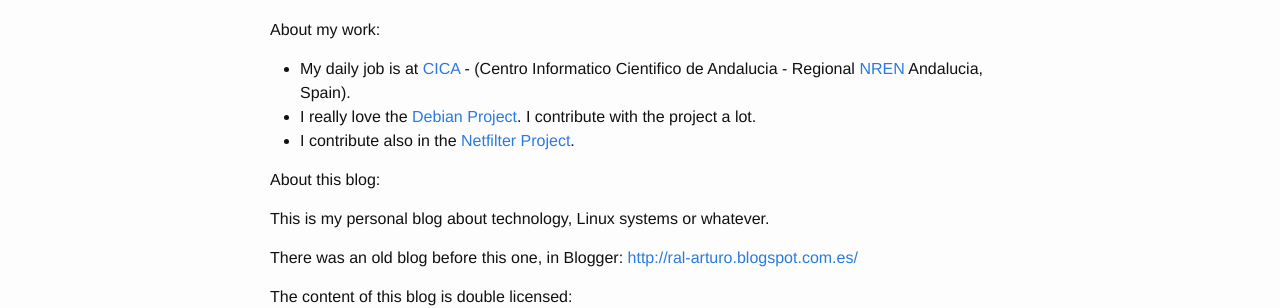
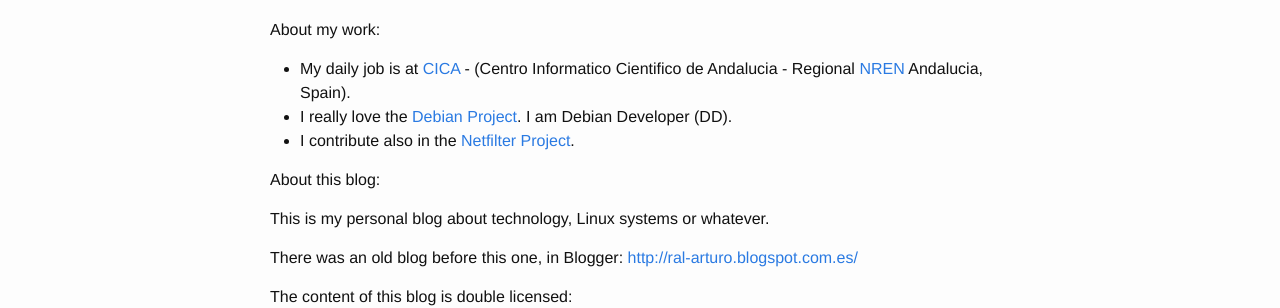
Before and after one commit to aborrero/ral-arturo.org, a Jekyll site: the page built from about.md, in a window 1280 px wide. Shown: the part 146-454 px from the top of the page. Built offline with Jekyll 4.4.1, drawn with Linux system fonts in a browser that asks for light colours.

Commit message:
about.md: put some bits about me being DD
Put some bits about me being DD.

Signed-off-by: Arturo Borrero Gonzalez <arturo@debian.org>

```diff
--- a/about.md
+++ b/about.md
@@ -8,8 +8,7 @@
 
  * My daily job is at [CICA][cica] - (Centro Informatico Cientifico de
    Andalucia - Regional [NREN][nren] Andalucia, Spain).
- * I really love the [Debian Project][debian]. I contribute with the project
-   a lot.
+ * I really love the [Debian Project][debian]. I am Debian Developer (DD).
  * I contribute also in the [Netfilter Project][netfilter].
 
 About this blog:
```
